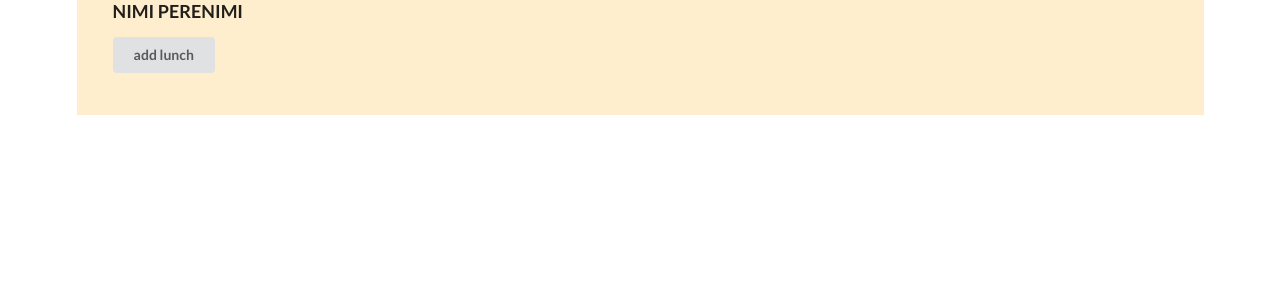
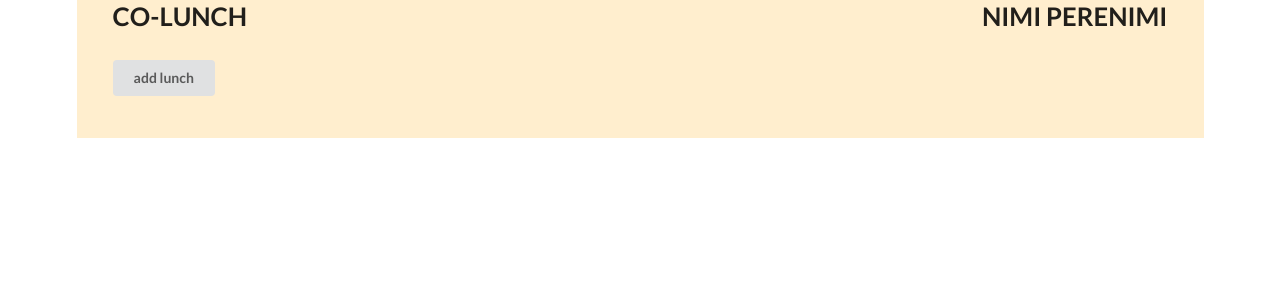
Before and after one commit to johanveenpere/tutvus, a PHP site: page /mainpage.php in a window 1280 px wide. Shown: the top 300 px of the page. Run offline with PHP 8.4, Linux system fonts and the light colour scheme; data that the repository does not hold is empty; some libraries are stand-ins or nearby versions.

Commit message:
co-lunch ja nimi

```diff
--- a/mainpage.php
+++ b/mainpage.php
@@ -69,7 +69,8 @@
 		<div id="apparea" class="ui container">
             <div class="ui grid">
     			<div id="header" class="fifteen wide centered column">
-                    <h3>NIMI PERENIMI</h3>
+                    <h3 id="nimi">NIMI PERENIMI</h3>
+					<h3 id="colunch">CO-LUNCH</h3><br><br><br>
                     <button id="addLunchButton" class='ui button'">add lunch</button>
     			</div>
     			<div id="lunchesarea" class="fifteen wide centered column">
--- a/mainpagestyle.css
+++ b/mainpagestyle.css
@@ -44,3 +44,18 @@
     visibility: hidden;
     z-index: 2;
 }
+
+#nimi {
+	float: right;
+	font-size: 2vw;
+}
+
+#colunch {
+	float: left;
+	margin-top: 0;
+	font-size: 2vw;
+}
+
+#addLunchButton {
+	float: left;
+}
```
